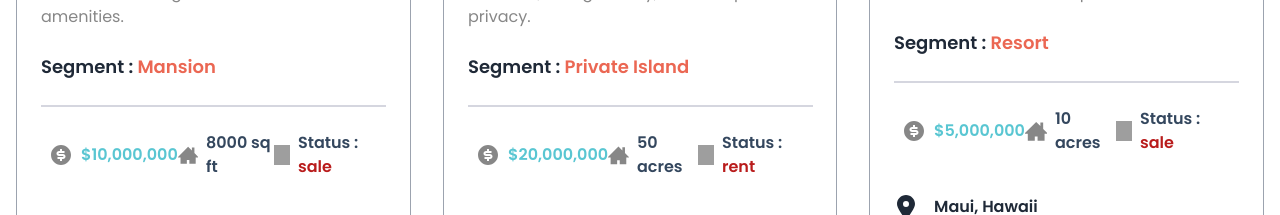
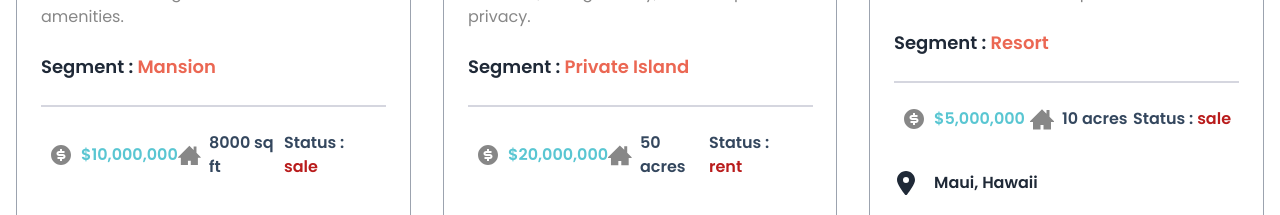
Before and after one commit to nahidbinwadood/Empire-Properties, a React (Vite) app: page / in a window 1280 px wide. Shown: the part 1380-1595 px from the top of the page. Built offline with nearby package versions, Linux system fonts and the light colour scheme; no server answers; grey boxes are pictures that could not be loaded.

Commit message:
hosted on netlity

```diff
--- a/src/assets/Components/Estate/Estate.jsx
+++ b/src/assets/Components/Estate/Estate.jsx
@@ -51,7 +51,6 @@ const Estate = ({ estate }) => {
             <h3 className="font-semibold pp text-[#34475E]  animate__animated animate__backInRight">{area} </h3>
           </div>
           <div className="flex lg:items-center lg:justify-center gap-2 animate__animated animate__backInRight">
-            <img className="h-5 w-4" src="/image" alt="" />
             <h3 className="pp font-semibold text-[#34475E] ">
               Status : <span className="text-red-700">{status}</span>
             </h3>
```
